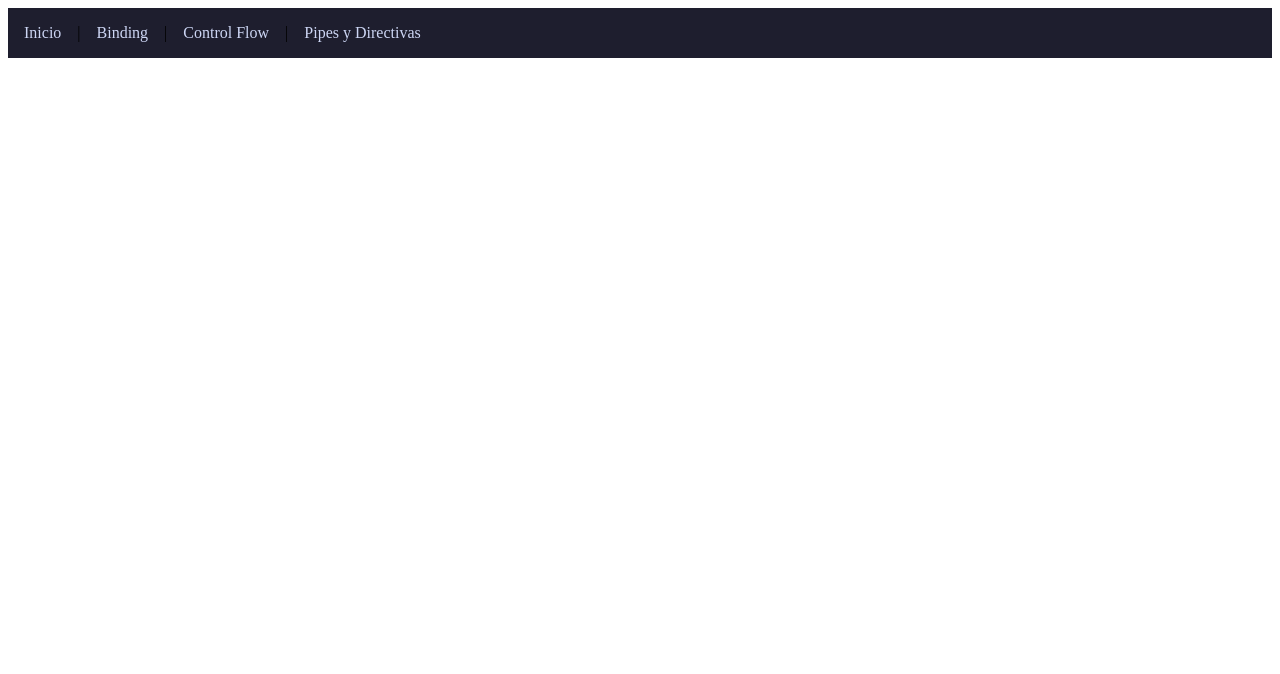
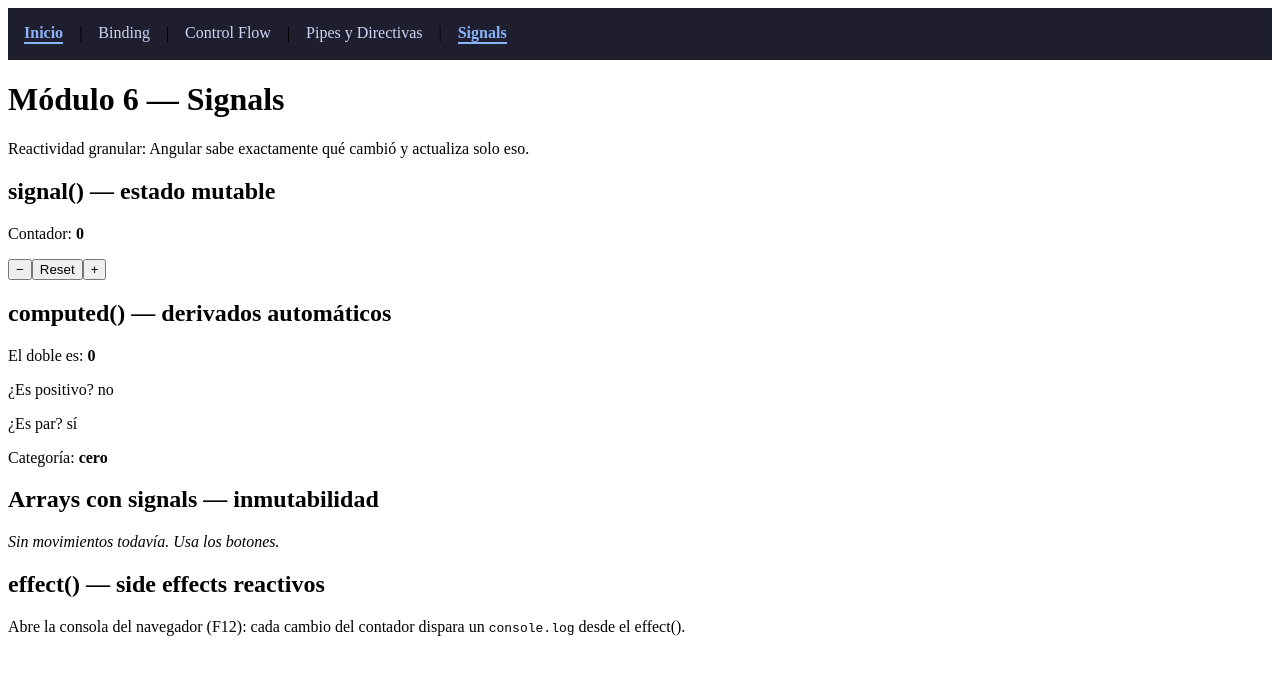
Before and after one commit to Motoerick92/curso-angular-ia, an Angular app: page /signals in a window 1280 px wide. Before the commit this address led to /. Shown: the top 674 px of the page. Built offline with nearby package versions, Linux system fonts and the light colour scheme.

Commit message:
feat: modulo 6 - signals (signal, computed, effect) con contador reactivo

```diff
--- a/src/app/app.html
+++ b/src/app/app.html
@@ -4,7 +4,8 @@
   <a routerLink="/" routerLinkActive="activo">Inicio</a> |
   <a routerLink="/binding" routerLinkActive="activo">Binding</a> |
   <a routerLink="/control-flow" routerLinkActive="activo">Control Flow</a> |
-  <a routerLink="/pipes-directivas" routerLinkActive="activo">Pipes y Directivas</a>
+  <a routerLink="/pipes-directivas" routerLinkActive="activo">Pipes y Directivas</a> |
+  <a routerLink="/signals" routerLinkActive="activo">Signals</a>
 </nav>
 
 <main>
--- /dev/null
+++ b/src/app/features/signals/signals.html
@@ -0,0 +1,45 @@
+<h1>Módulo 6 — Signals</h1>
+<p>Reactividad granular: Angular sabe exactamente qué cambió y actualiza solo eso.</p>
+
+<!-- ══ signal() base ══ -->
+<section>
+  <h2>signal() — estado mutable</h2>
+  <!-- IMPORTANTE: se lee con () → es una función getter -->
+  <p>Contador: <strong>{{ contador() }}</strong></p>
+  <button (click)="decrementar()">−</button>
+  <button (click)="reset()">Reset</button>
+  <button (click)="incrementar()">+</button>
+</section>
+
+<!-- ══ computed() ══ -->
+<section>
+  <h2>computed() — derivados automáticos</h2>
+  <!-- doble, esPar, categoria son computed → solo lectura, recalculo automático -->
+  <p>El doble es: <strong>{{ doble() }}</strong></p>
+  <p>¿Es positivo? {{ esPositivo() ? 'sí' : 'no' }}</p>
+  <p>¿Es par? {{ esPar() ? 'sí' : 'no' }}</p>
+  <!-- computed encadenado: categoria lee contador + esPar -->
+  <p>Categoría: <strong>{{ categoria() }}</strong></p>
+</section>
+
+<!-- ══ historial estado inmutable ══ -->
+<section>
+  <h2>Arrays con signals — inmutabilidad</h2>
+  <!-- update() con spread crea NUEVA referencia cada vez -->
+  @if (historial().length === 0) {
+    <p><em>Sin movimientos todavía. Usa los botones.</em></p>
+  } @else {
+    <p>Movimientos: {{ historial().length }}</p>
+    <ul>
+      @for (valor of historial(); track $index) {
+        <li>Paso {{ $index + 1 }} → valor {{ valor }}</li>
+      }
+    </ul>
+  }
+</section>
+
+<section>
+  <h2>effect() — side effects reactivos</h2>
+  <p>Abre la consola del navegador (F12): cada cambio del contador
+     dispara un <code>console.log</code> desde el effect().</p>
+</section>
--- /dev/null
+++ b/src/app/features/signals/signals.ts
@@ -0,0 +1,62 @@
+import { Component, computed, effect, signal } from '@angular/core';
+
+// ═══════════════════════════════════════════════════════════
+// SIGNALS: sistema de reactividad reactiva granular de Angular.
+// Envuelven un valor y avisan a Angular DÓNDE cambió exactamente.
+// ═══════════════════════════════════════════════════════════
+@Component({
+  selector: 'app-signals',
+  imports: [],
+  templateUrl: './signals.html',
+  styleUrl: './signals.css',
+})
+export class Signals {
+  // ── 1) signal(): estado mutable reactivo ──
+  // Es una FUNCIÓN: se LEE llamándola → contador()
+  // Se ESCRIBE con .set() o .update()
+  contador = signal(0);
+
+  // ── 2) computed(): valor DERIVADO, solo lectura ──
+  // Se recalcula SOLO cuando cambia alguna dependencia que leyó.
+  // Angular rastrea dependencias automáticamente.
+  doble = computed(() => this.contador() * 2);
+  esPositivo = computed(() => this.contador() > 0);
+  esPar = computed(() => this.contador() % 2 === 0);
+
+  // computed que depende de otro computed — cadena de derivación
+  categoria = computed(() => {
+    const n = this.contador();
+    if (n === 0) return 'cero';
+    if (n > 0) return this.esPar() ? 'par positivo' : 'impar positivo';
+    return 'negativo';
+  });
+
+  // Lista con signals: inmutable updates
+  historial = signal<number[]>([]);
+
+  constructor() {
+    // ── 3) effect(): efecto secundario reactivo ──
+    // Se ejecuta al menos una vez y luego cada vez que cambia
+    // cualquier signal leído dentro. Ideal para logs, sync, storage.
+    effect(() => {
+      // Solo lectura reactiva: cambiar contador dispara esto
+      console.log(`[effect] contador cambió a: ${this.contador()}`);
+    });
+  }
+
+  // set(): reemplaza el valor completo
+  incrementar(): void {
+    this.contador.update((n) => n + 1);       // update: lee actual, devuelve nuevo
+    this.historial.update((h) => [...h, this.contador()]); // spread = nueva referencia
+  }
+
+  decrementar(): void {
+    this.contador.update((n) => n - 1);
+    this.historial.update((h) => [...h, this.contador()]);
+  }
+
+  reset(): void {
+    this.contador.set(0);                       // set: valor directo
+    this.historial.set([]);
+  }
+}
```
Also changed, not shown: src/app/app.routes.ts (+6 -5 lines), src/app/features/signals/signals.css (added), 2 other files (tests, documents, lock files or other folders).
